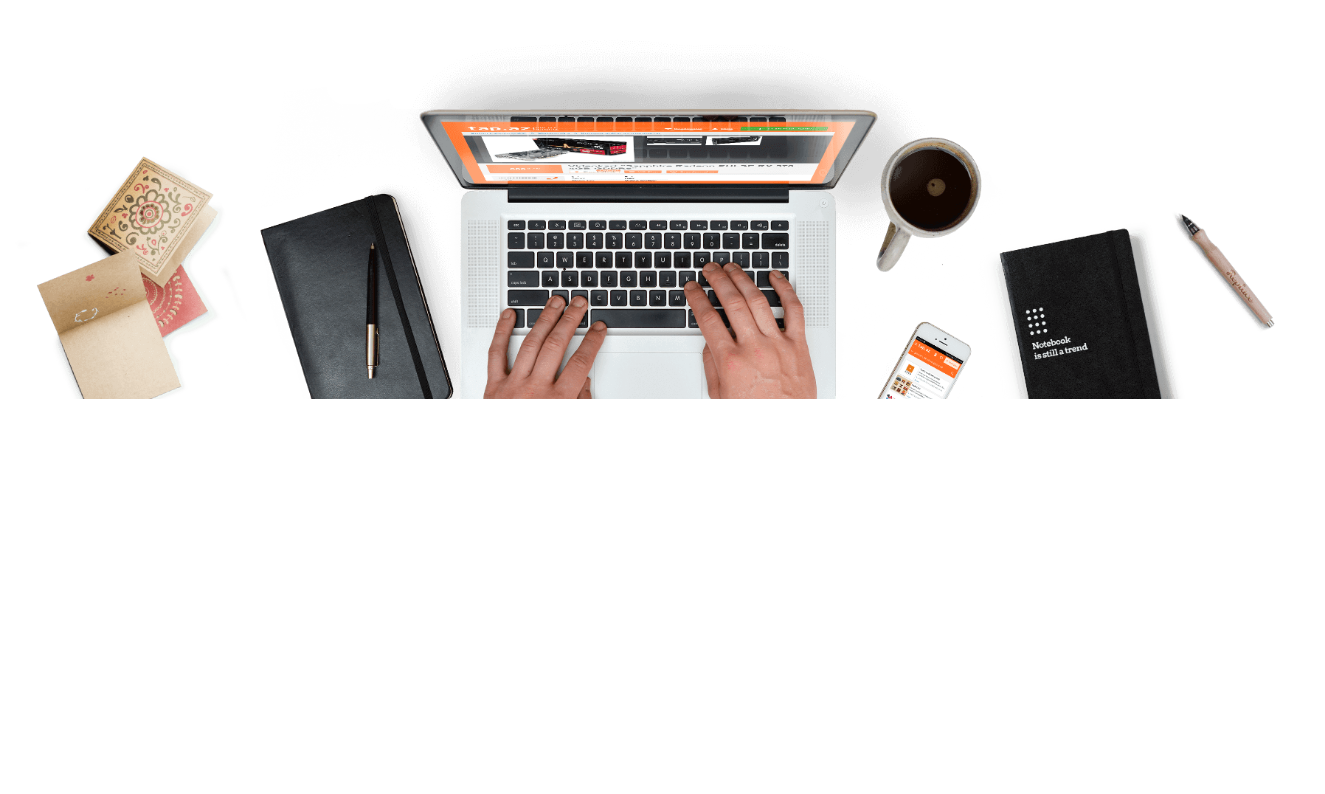
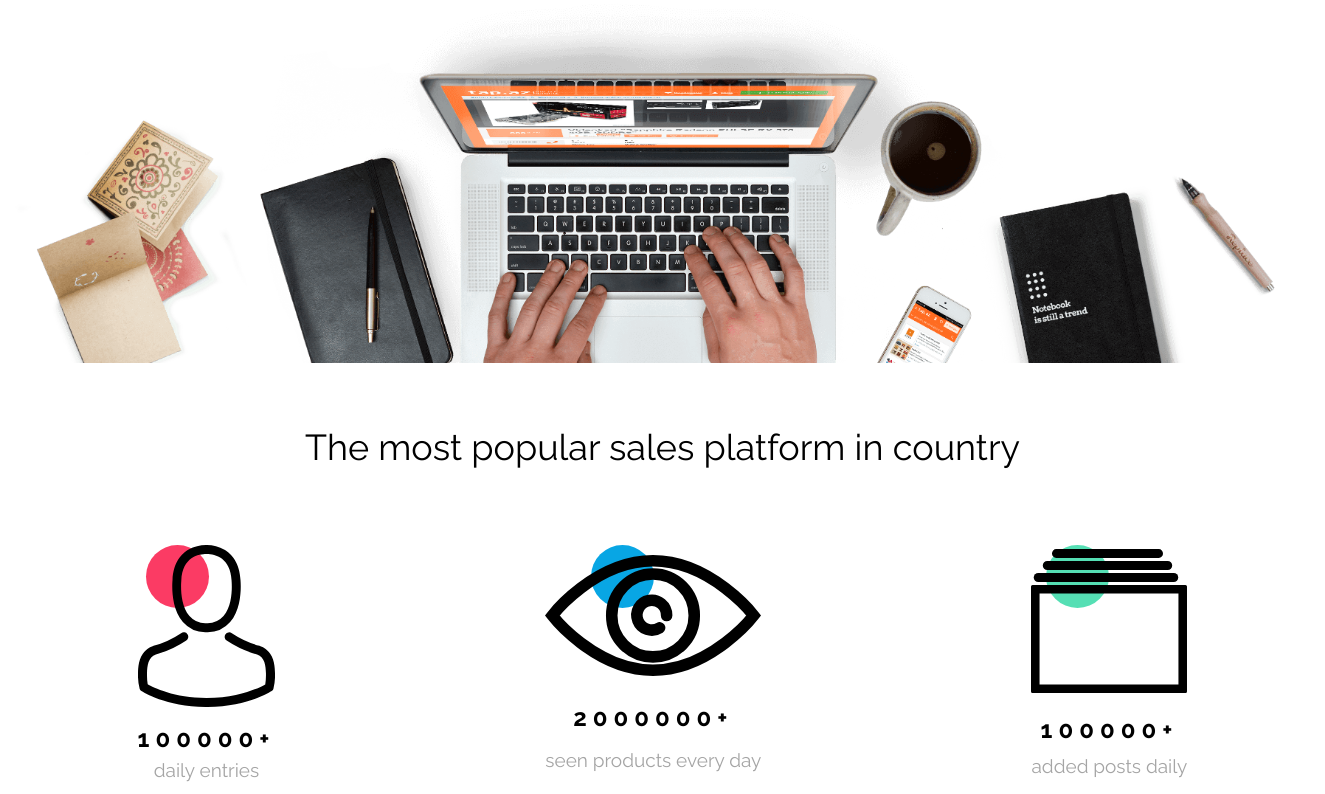
Before and after one commit to adelasznajder/CL_workshop1, a plain HTML site: page index.html in a window 1280 px wide. Shown: the part 365-1159 px from the top of the page, 1325 px wide, since content can reach past the window. Before the commit the page ends 800 px from the top, so only its background shows below. Drawn offline with nearby package versions, Linux system fonts and the light colour scheme.

Commit message:
statystyki

```diff
--- a/css/style.css
+++ b/css/style.css
@@ -1,7 +1,7 @@
 body {
-    font-family: 'Open Sans', sans-serif;
-    background-color: white;
-}
+     font-family: 'Open Sans', sans-serif;
+     background-color: white;
+ }
 
 header {
     display: flex;
@@ -25,7 +25,6 @@ header .container {
 
 .page-nav-list {
     display: flex;
-    margin-right: 136px;
 }
 
 .page-nav-list li {
@@ -68,7 +67,7 @@ header .container {
 /* BANER */
 
 .banner {
-    margin-top: 100px;
+    margin-top: 5%;
     height: 594px;
     display: flex;
     justify-content: flex-start;
@@ -102,7 +101,7 @@ header .container {
 .CTA {
     margin-top: 37px;
     text-decoration: none;
-    padding: 22px 157px;
+    padding: 2% 10%;
     color: white;
     background-color: #08A6E4;
     border-radius: 40px;
@@ -113,3 +112,103 @@ header .container {
     letter-spacing: 0;
 
 }
+
+/* MAIN */
+/* STATS */
+
+.container2 {
+    width: 1325px;
+    margin: auto;
+}
+
+.stats-title {
+    width: 100%;
+    display: flex;
+    justify-content: center;
+    margin-top: 5%;
+    margin-bottom: 5%;
+    font-family: "Raleway", sans-serif;
+    font-size: 36px;
+    letter-spacing: 0;
+    color: #000000;
+}
+
+
+.stats {
+    display: flex;
+    justify-content: space-evenly;
+
+}
+
+.stats-box {
+    display: flex;
+    flex-flow: column nowrap;
+    justify-content: space-evenly;
+    padding: 1% 10%;
+    position: relative;
+}
+
+.stats-box img {
+    z-index: 2;
+}
+
+.stats-box:nth-of-type(1)::before {
+    content: "";
+    display: block;
+    background: #FB3B64;
+    height: 63px;
+    width: 63px;
+    border-radius: 50%;
+    z-index: 0;
+    position: absolute;
+    left: 35%;
+    top: 5%;
+}
+
+.stats-box:nth-of-type(2)::before {
+    content: "";
+    display: block;
+    background: #08A6E4;
+    height: 63px;
+    width: 63px;
+    border-radius: 50%;
+    z-index: 0;
+    position: absolute;
+    left: 37%;
+    top: 5%;
+}
+
+.stats-box:nth-of-type(3)::before {
+    content: "";
+    display: block;
+    background: #55DFB4;
+    height: 63px;
+    width: 63px;
+    border-radius: 50%;
+    z-index: 0;
+    position: absolute;
+    left: 35%;
+    top: 5%;
+}
+
+
+.stats-title-small {
+    text-align: center;
+    font-family: "Raleway", sans-serif;
+    font-size: 24px;
+    font-weight: 700;
+    letter-spacing: 6px;
+    color: #000000;
+    opacity: 1;
+    margin-top:20px;
+}
+
+.stats-text {
+    text-align: center;
+    font-family: "Raleway", sans-serif;
+    font-size: 19px;
+    letter-spacing: 0;
+    color: #A5A5A5;
+    opacity: 1;
+    margin-top: 10px;
+}
--- a/index.html
+++ b/index.html
@@ -38,6 +38,29 @@
 </div>
 
 <main>
+    <section class="container2">
+        <div class="stats-title">
+            <h2>
+                The most popular sales platform in country
+            </h2></div>
+        <div class="stats">
+            <div class="stats-box">
+                <img class="stats-icon" src="./3_Warsztaty/assets/Person.svg">
+                <h3 class="stats-title-small">100000+</h3>
+                <p class="stats-text">daily entries</p>
+            </div>
+            <div class="stats-box">
+                <img class="stats-icon" src="./3_Warsztaty/assets/Eye.svg">
+                <h3 class="stats-title-small">2000000+</h3>
+                <p class="stats-text">seen products every day</p>
+            </div>
+            <div class="stats-box">
+                <img class="stats-icon" src="./3_Warsztaty/assets/Catalog.svg">
+                <h3 class="stats-title-small">100000+</h3>
+                <p class="stats-text">added posts daily</p>
+            </div>
+        </div>
+    </section>
 
 </main>
 
```
